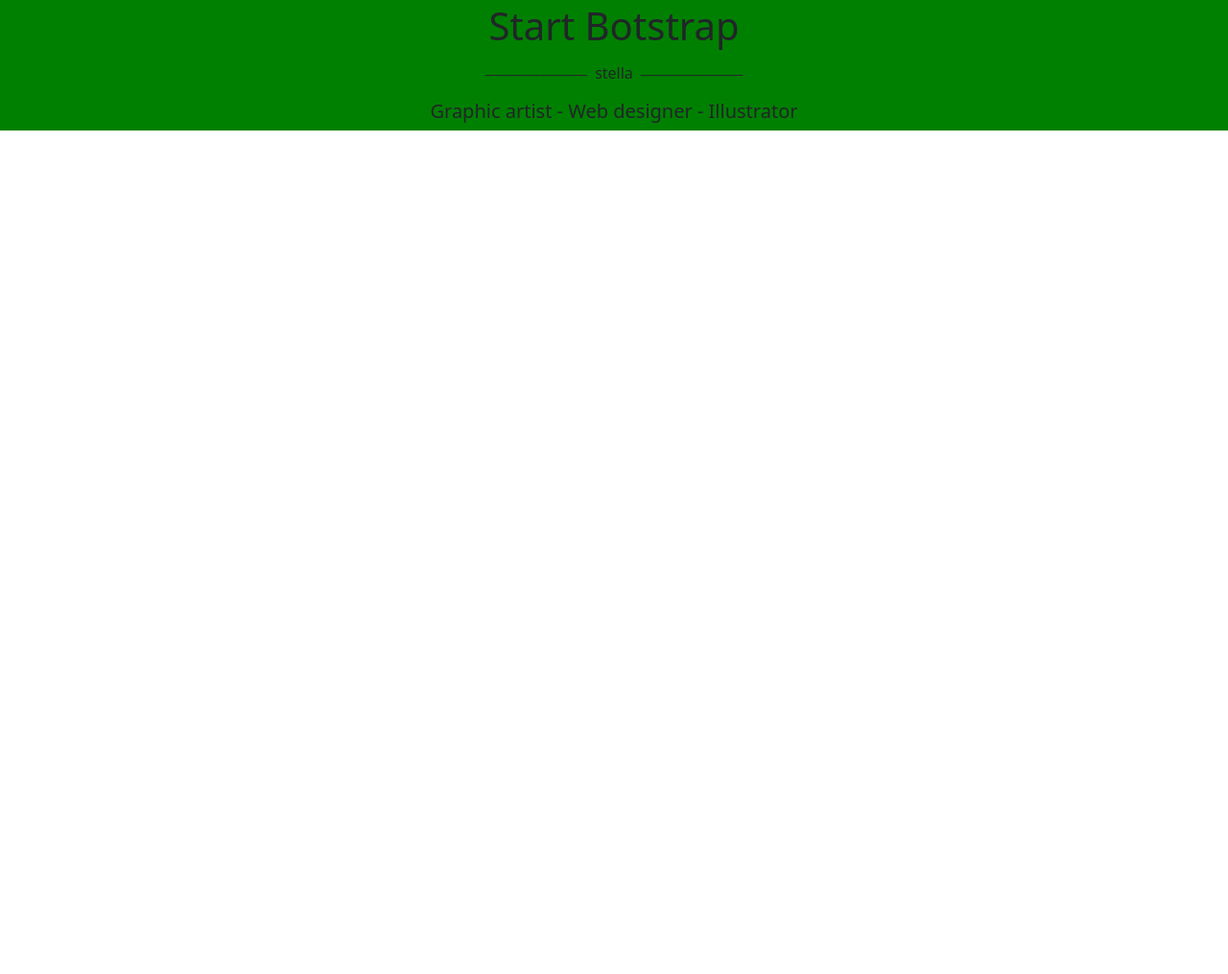
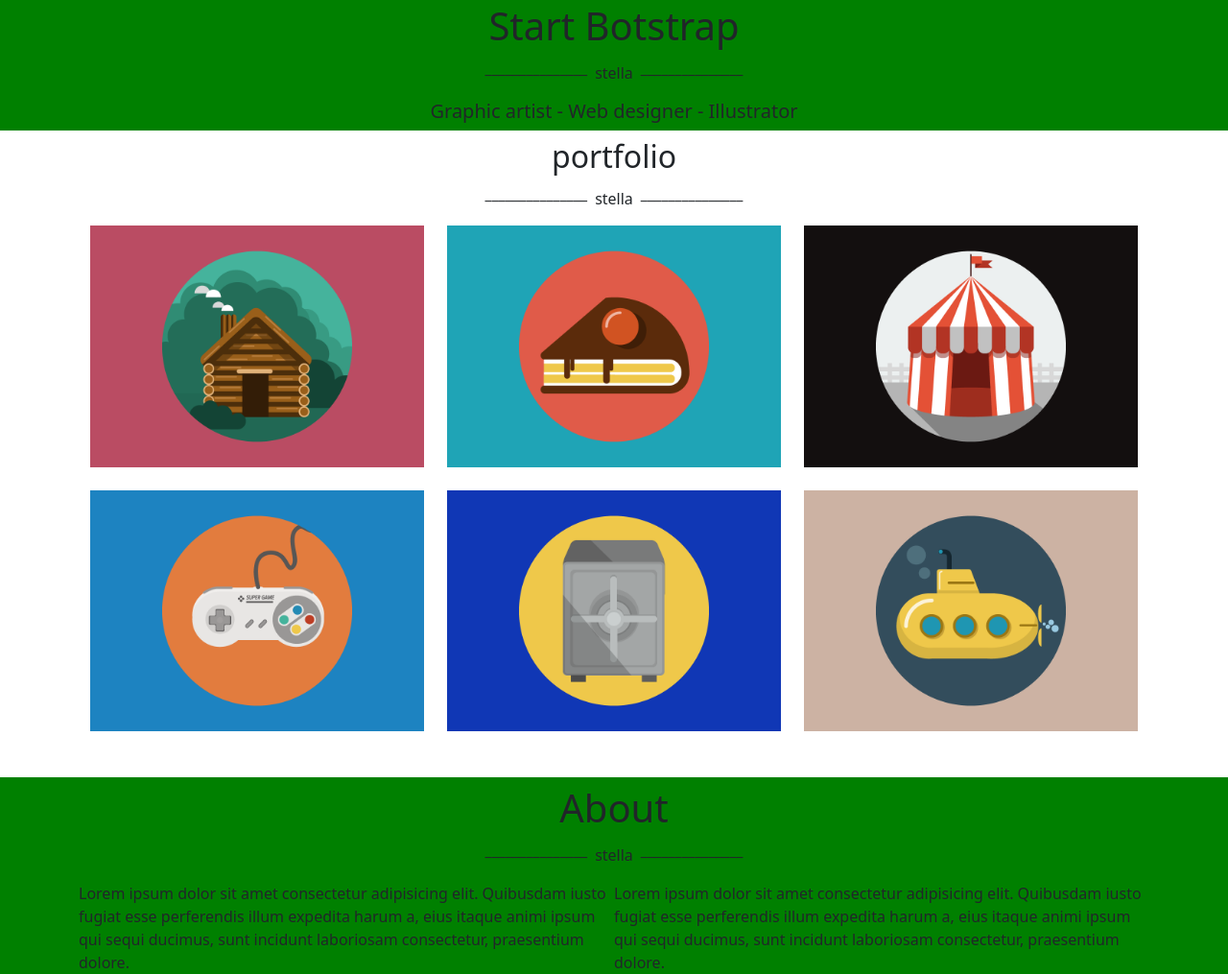
Before and after one commit to GiuseppeRepici/html-css-bootstrap-freelancer, a plain HTML site: page index.html in a window 1280 px wide. Shown: the part 212-1227 px from the top of the page at 96% size. Before the commit the page ends 800 px from the top, so only its background shows below. Drawn offline with nearby package versions, Linux system fonts and the light colour scheme.

Commit message:
push adesso

```diff
--- a/css/style.css
+++ b/css/style.css
@@ -1,5 +1,5 @@
 .red{
-    background-color: rgba(216, 29, 29, 0.45);
+    background-color: rgb(216, 29, 29);
 }
 
 .blue{
@@ -22,3 +22,14 @@ img{
 .a11{
     margin-top: 5px;
 }
+
+.cont{
+    width: auto;
+}
+
+#img11{
+    display: block;
+    width: 100%;
+    height: auto;
+    margin: 0 auto;
+}
--- a/index.html
+++ b/index.html
@@ -40,6 +40,65 @@
                 </div>
             </div>
         </div>
+        <div class="container-fluid">
+            <div class="container-sm d-flex flex-column align-items-center ">
+                <div class="container text-center mt-2">
+                    <h2>portfolio</h2>
+                </div>
+                <div class="cont d-flex flex-row ">
+                    <p>_______________</p>
+                    <p class="px-2 a11">stella</p>
+                    <p>_______________</p>
+                </div>
+                <div class="container text-center ">
+                    <div class="row">
+                    <div class="col">
+                        <div class="cont ">
+                            <img id="img11" src="img/cabin.png" alt="">
+                        </div>
+                    </div>
+                    <div class="col">
+                        <div class="cont">
+                            <img id="img11" src="img/cake.png" alt="">
+                        </div>
+                    </div>
+                    <div class="col">
+                        <div class="cont ">
+                            <img id="img11" src="img/circus.png" alt="">
+                        </div>
+                    </div>
+                    </div>
+                    <div class="row mt-4">
+                        <div class="col">
+                            <img id="img11" src="img/game.png" alt="">
+                        </div>
+
+                        <div class="col">
+                            <img id="img11" src="img/safe.png" alt="">
+                        </div>
+                        <div class="col mb-5">
+                            <img id="img11" src="img/submarine.png" alt="">
+                        </div>
+                    </div>
+                </div>
+            </div>
+        </div>
+        <div class="container-fluid blue">
+            <div class="container-sm d-flex flex-column align-items-center ">
+                <div class="cont mt-2">
+                    <h1>About</h1>
+                </div>
+                <div class="cont d-flex flex-row ">
+                    <p>_______________</p>
+                    <p class="px-2 a11">stella</p>
+                    <p>_______________</p>
+                </div>
+                <div class="cont d-flex flex-row ">
+                    <div class="lorem">Lorem ipsum dolor sit amet consectetur adipisicing elit. Quibusdam iusto fugiat esse perferendis illum expedita harum a, eius itaque animi ipsum qui sequi ducimus, sunt incidunt laboriosam consectetur, praesentium dolore.</div>
+                    <div class="lorem">Lorem ipsum dolor sit amet consectetur adipisicing elit. Quibusdam iusto fugiat esse perferendis illum expedita harum a, eius itaque animi ipsum qui sequi ducimus, sunt incidunt laboriosam consectetur, praesentium dolore.</div>
+                </div>
+            </div>
+        </div>
     </main>
 </body>
 </html>
```
